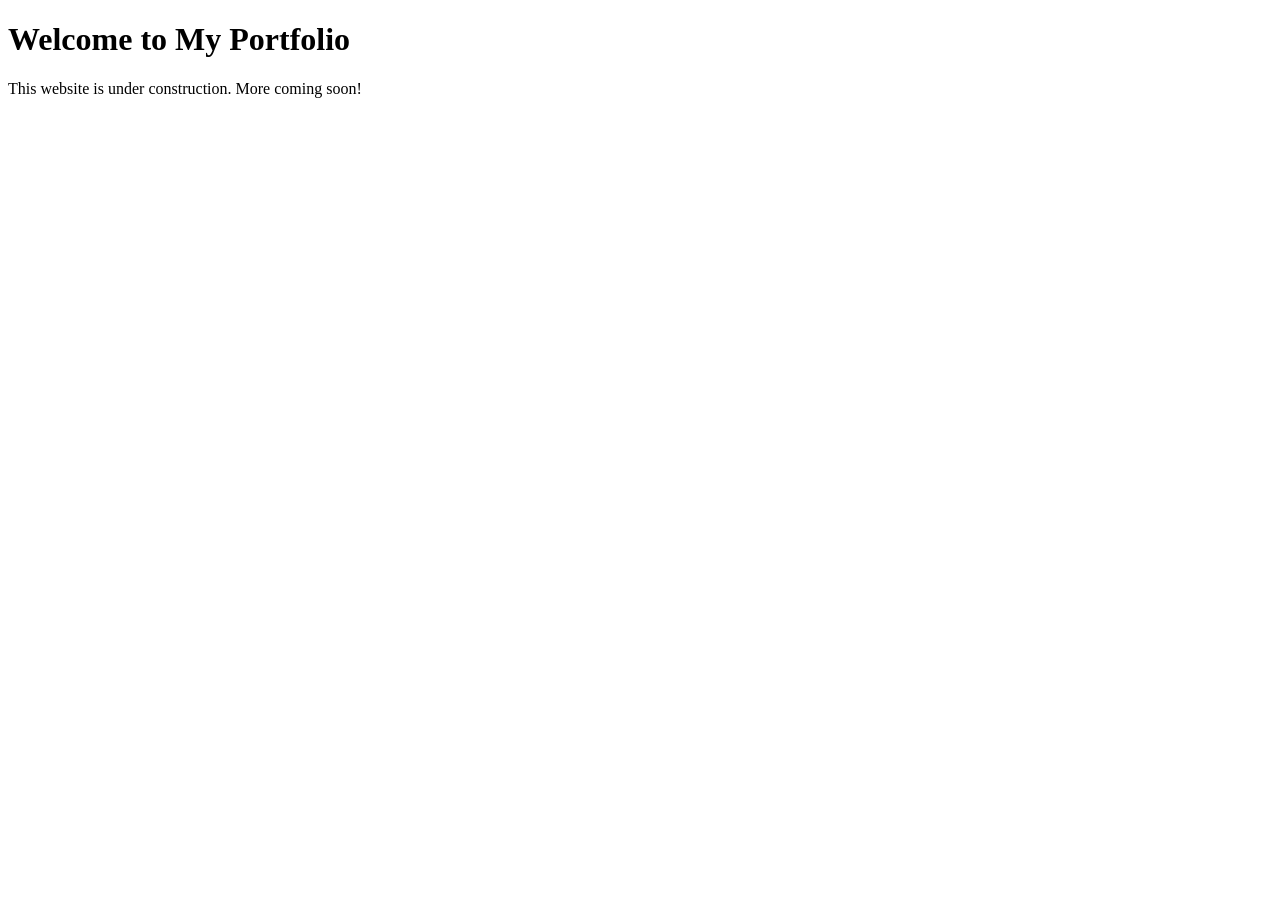
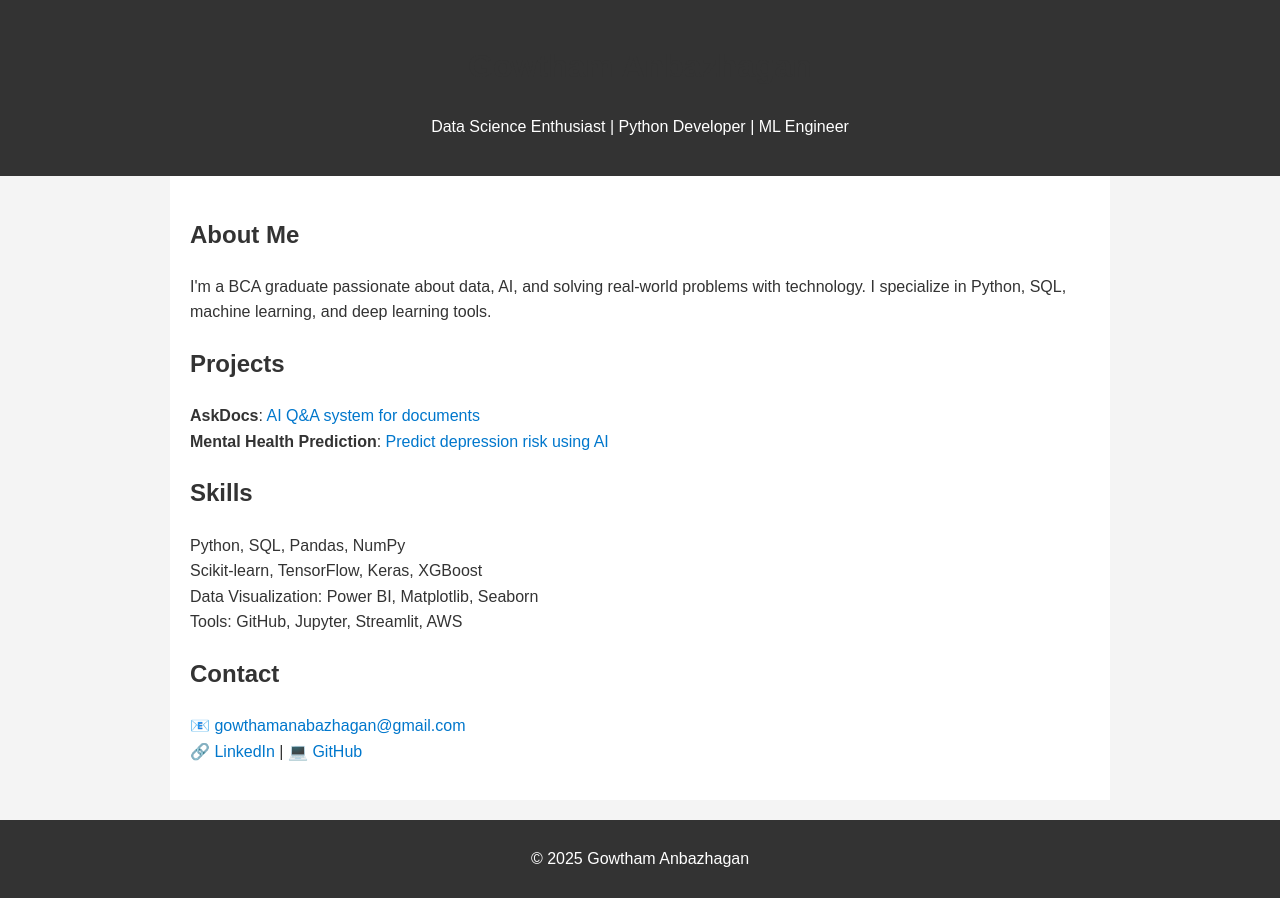
Before and after one commit to GowthamAnbazhagan/gowthamanbazhagan.github.io, a plain HTML site: page index.html in a window 1280 px wide. Before the commit the page ends 800 px from the top, so only its background shows below. Drawn offline with Linux system fonts and the light colour scheme.

Commit message:
Update index.html

```diff
--- a/index.html
+++ b/index.html
@@ -1,10 +1,95 @@
 <!DOCTYPE html>
-<html>
+<html lang="en">
 <head>
-    <title>Gowtham Anbazhagan</title>
+  <meta charset="UTF-8" />
+  <meta name="viewport" content="width=device-width, initial-scale=1.0" />
+  <title>Gowtham Anbazhagan | Portfolio</title>
+  <style>
+    body {
+      font-family: Arial, sans-serif;
+      margin: 0;
+      padding: 0;
+      line-height: 1.6;
+      background: #f4f4f4;
+      color: #333;
+    }
+    header {
+      background: #333;
+      color: #fff;
+      padding: 20px 0;
+      text-align: center;
+    }
+    .container {
+      padding: 20px;
+      max-width: 900px;
+      margin: auto;
+      background: #fff;
+    }
+    h1, h2 {
+      color: #333;
+    }
+    ul {
+      list-style: none;
+      padding-left: 0;
+    }
+    a {
+      color: #0077cc;
+      text-decoration: none;
+    }
+    a:hover {
+      text-decoration: underline;
+    }
+    footer {
+      text-align: center;
+      padding: 10px;
+      background: #333;
+      color: white;
+      margin-top: 20px;
+    }
+  </style>
 </head>
 <body>
-    <h1>Welcome to My Portfolio</h1>
-    <p>This website is under construction. More coming soon!</p>
+  <header>
+    <h1>Gowtham Anbazhagan</h1>
+    <p>Data Science Enthusiast | Python Developer | ML Engineer</p>
+  </header>
+
+  <div class="container">
+    <section>
+      <h2>About Me</h2>
+      <p>I'm a BCA graduate passionate about data, AI, and solving real-world problems with technology. I specialize in Python, SQL, machine learning, and deep learning tools.</p>
+    </section>
+
+    <section>
+      <h2>Projects</h2>
+      <ul>
+        <li><strong>AskDocs</strong>: <a href="https://github.com/GowthamAnbazhagan/LLM_QNA" target="_blank">AI Q&A system for documents</a></li>
+        <li><strong>Mental Health Prediction</strong>: <a href="https://github.com/GowthamAnbazhagan/Mental-Health-Survey" target="_blank">Predict depression risk using AI</a></li>
+      </ul>
+    </section>
+
+    <section>
+      <h2>Skills</h2>
+      <ul>
+        <li>Python, SQL, Pandas, NumPy</li>
+        <li>Scikit-learn, TensorFlow, Keras, XGBoost</li>
+        <li>Data Visualization: Power BI, Matplotlib, Seaborn</li>
+        <li>Tools: GitHub, Jupyter, Streamlit, AWS</li>
+      </ul>
+    </section>
+
+    <section>
+      <h2>Contact</h2>
+      <p>
+        📧 <a href="mailto:gowthamanabazhagan@gmail.com">gowthamanabazhagan@gmail.com</a><br/>
+        🔗 <a href="https://www.linkedin.com/in/gowtham-anbazhagan-844b37148" target="_blank">LinkedIn</a> |
+        💻 <a href="https://github.com/GowthamAnbazhagan" target="_blank">GitHub</a>
+      </p>
+    </section>
+  </div>
+
+  <footer>
+    <p>&copy; 2025 Gowtham Anbazhagan</p>
+  </footer>
 </body>
 </html>
```
